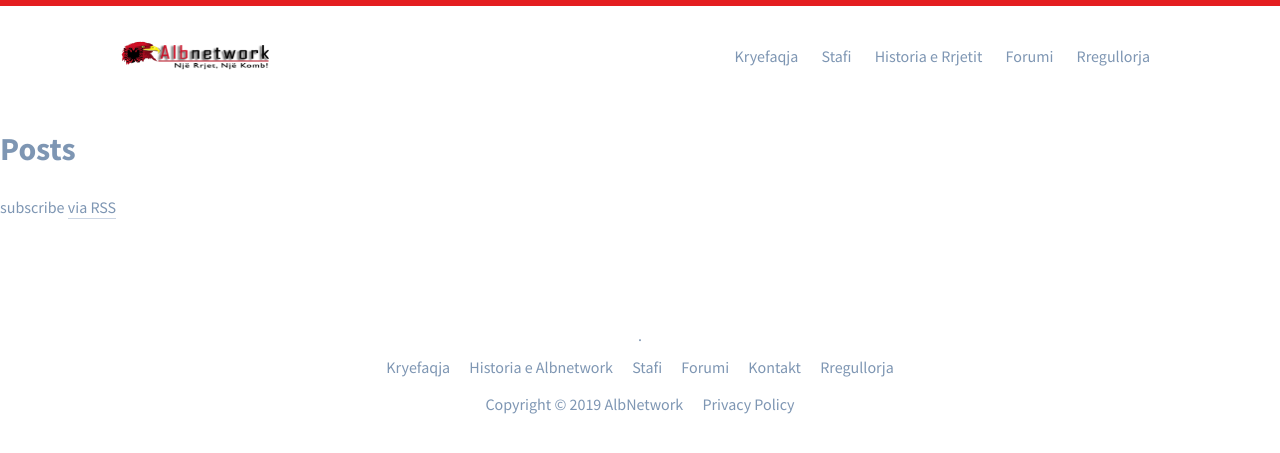
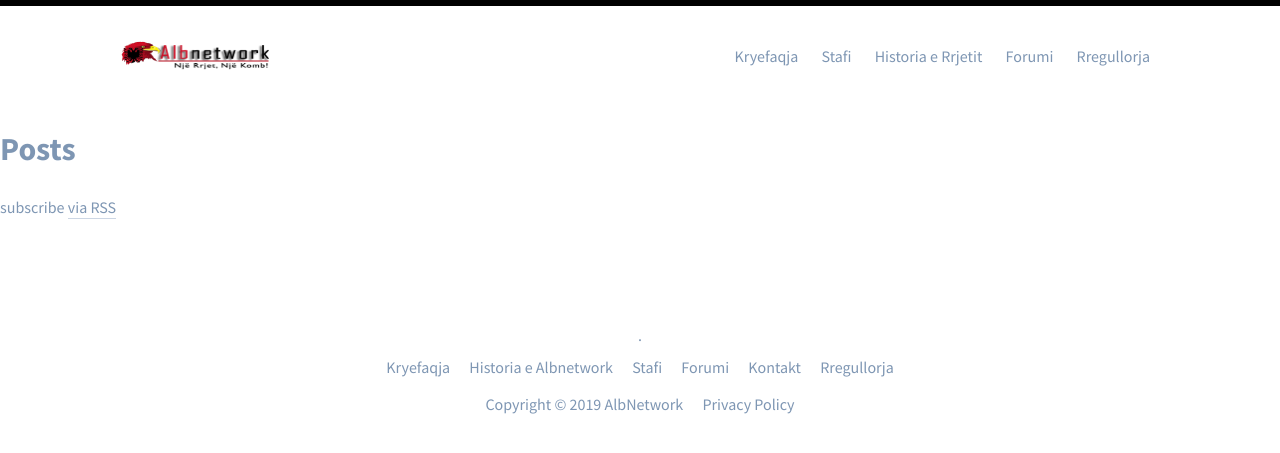
Before and after one commit to AlbnetworkOrg/albnetworkorg.github.io, a Jekyll site: the page built from blog/index.html, in a window 1280 px wide. Shown: the top 453 px of the page. Built offline with Jekyll 4.4.1, drawn with Linux system fonts in a browser that asks for light colours.

Commit message:
Update _base.scss

```diff
--- a/_sass/_base.scss
+++ b/_sass/_base.scss
@@ -52,7 +52,7 @@ h2 {
 
 .Header {
   overflow: hidden;
-  border-top: 6px solid #E41E20;
+  border-top: 6px solid #000000;
   padding: 30px 0;
 }
 .Header-brand {
```
